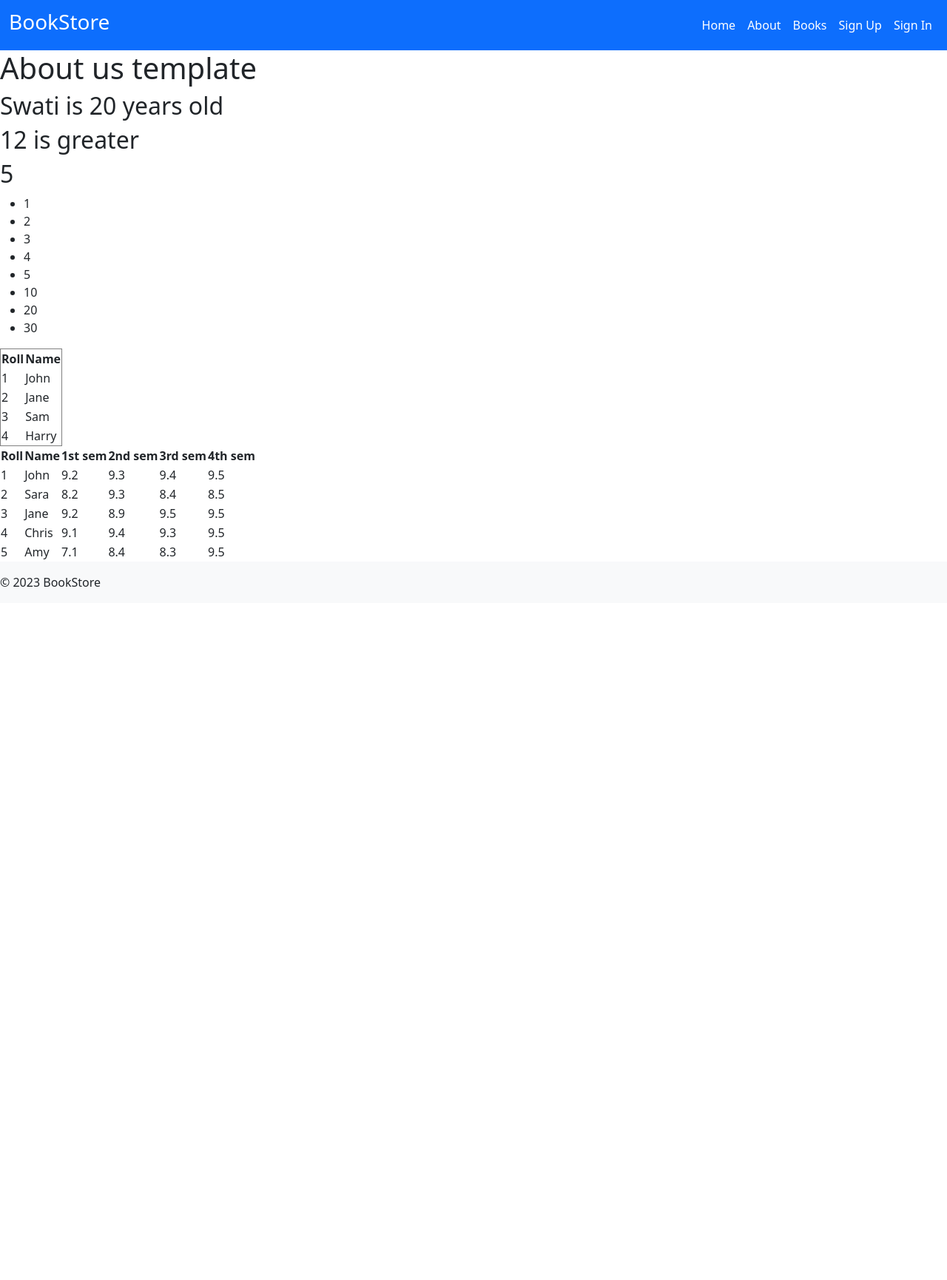
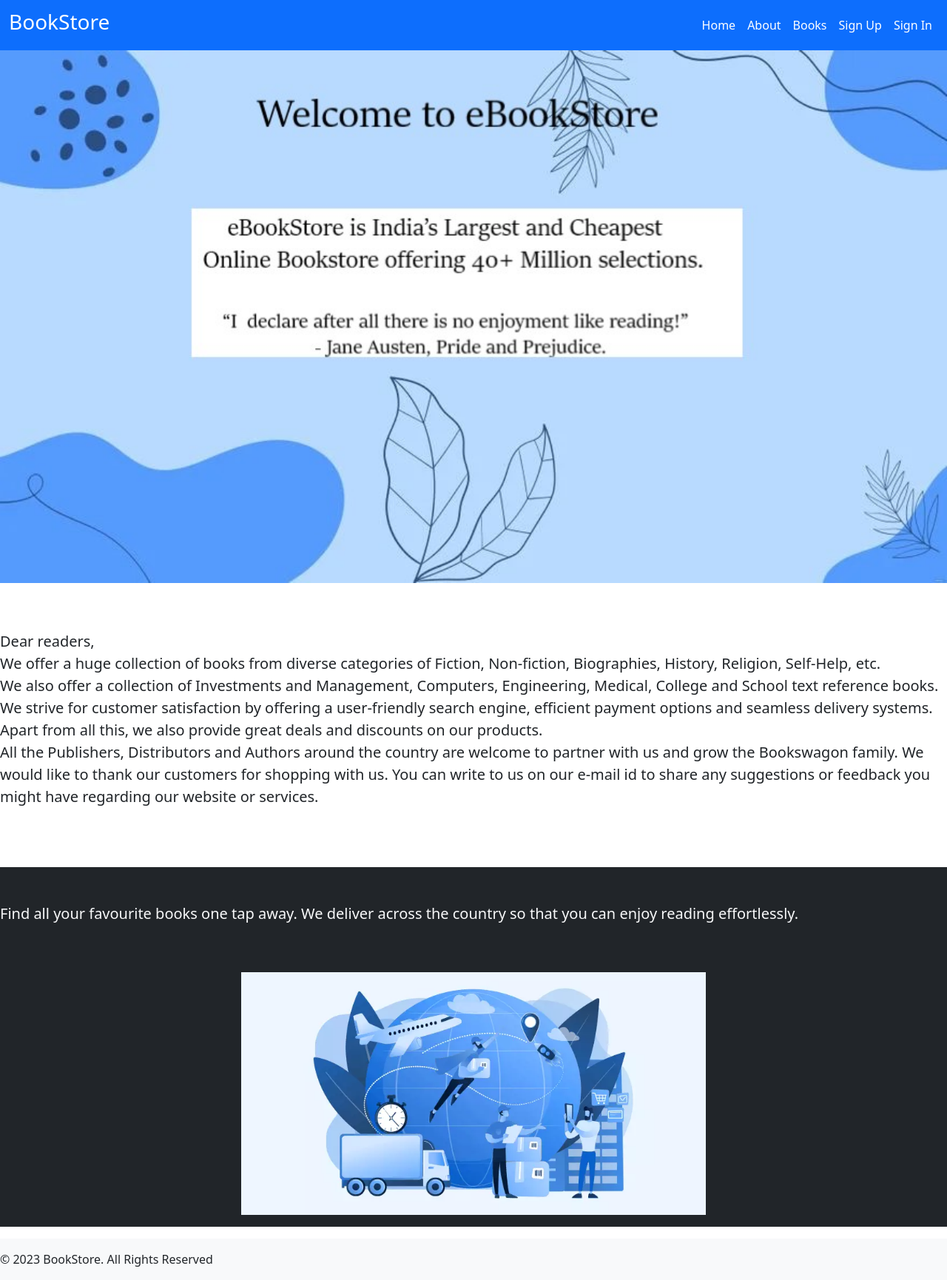
Before and after one commit to swatinath/BookStore, a Django app: page /about in a window 1280 px wide. Shown: the whole page at 74% size. Before the commit the page ends 793 px from the top, so only its background shows below. Run offline with Django 4.2, Linux system fonts and the light colour scheme; some libraries are stand-ins or nearby versions.

Commit message:
About page updated

```diff
--- a/templates/base.html
+++ b/templates/base.html
@@ -62,7 +62,7 @@
     {% endblock content %}
 
     <footer class="bg-light py-3">
-        &copy; 2023 BookStore
+        &copy; 2023 BookStore. All Rights Reserved
 
     </footer>
     <script src="{% static 'bootstrap/bootstrap.bundle.min.js' %}"></script>
--- a/templates/pages/about.html
+++ b/templates/pages/about.html
@@ -5,40 +5,26 @@
 {% endblock title %}
 
 {% block content %}
-<h1>About us template</h1>
-    <h2>{{name}} is {{age}} years old</h2>
-    {% comment %}  {% endcomment %}
-    {#  If statement  #}
-    {% if num1 > num2 %}
-        <h2>{{num1}} is greater</h2>
-    {% else %}
-        <h2>{{num1}} is greater</h2>
-    {% endif %}
-    {#  declare a variable  #}
-    {% with x=5  %}
-            <h2>{{x}}</h2>
-    {% endwith %}
-    {#  for loop  #}
-    <ul>
-        {% for i in nums %}
-        <li>{{i}}</li>
-        {% endfor %}
-    </ul>
-    <table border="1">
-        <tr><th> Roll </th><th> Name </th></tr>
-        {% for k,v in students.items %}
-        <tr><td> {{k}} </td><td> {{v}} </td></tr>
+<div>
+    <div class="row">
+        <img src="static/image/blue-aesthetic-background.jpg" alt="" class="img-fluid">
+    </div>
+</div>
+<div>
+    <div class="row my-5 py-3">
+            <p class="lead">Dear readers, <br>
+                We offer a huge collection of books from diverse categories of Fiction, Non-fiction, Biographies, History, Religion, Self-Help, etc. <br>We also offer a collection of Investments and Management, Computers, Engineering, Medical, College and School text reference books. <br>
 
-    {% endfor %}
-    </table>
-    <table>
-        <tr><th>Roll</th><th>Name</th><th>1st sem</th><th>2nd sem</th><th>3rd sem</th><th>4th sem</th></tr>
-        {% for k,v in result.items %}
-        <tr><td>{{k}}</td><td>{{v.name}}</td>
-        {% for c in v.cgpa %}
-                <td>{{c}}</td>
-        {% endfor %}
-        </tr>
-        {% endfor %}
-    </table>
+                We strive for customer satisfaction by offering a user-friendly search engine, efficient payment options and seamless delivery systems. Apart from all this, we also provide great deals and discounts on our products. <br>
+
+                All the Publishers, Distributors and Authors around the country are welcome to partner with us and grow the Bookswagon family. We would like to thank our customers for shopping with us. You can write to us on our e-mail id to share any suggestions or feedback you might have regarding our website or services. <br> </p>
+
+    </div>
+</div>
+<div class="bg-dark text-light my-3">
+    <div class="row">
+            <p class="lead my-5 fw-normal">Find all your favourite books one tap away. We deliver across the country so that you can enjoy reading effortlessly.</p>
+            <img src="static/image/shipping.jpg" alt="" class="img-fluid w-50 ms-auto me-auto my-3">
+    </div>
+</div>
 {% endblock content %}
--- a/templates/pages/index.html
+++ b/templates/pages/index.html
@@ -8,8 +8,8 @@
 {% block content %}
 <div class="container mt-2">
     <div class="row">
-        <div class="col">
-            <img src="{% static 'image/bookstore.jpg' %}" class="w-100">
+        <div class="col my-5">
+            <img src="{% static 'image/books.jpeg' %}" class="img-fluid">
         </div>
     </div>
 </div>
```
Also changed, not shown: static/image/blue-aesthetic-background.jpg (added), static/image/books.jpeg (added), static/image/shipping.jpg (added).
